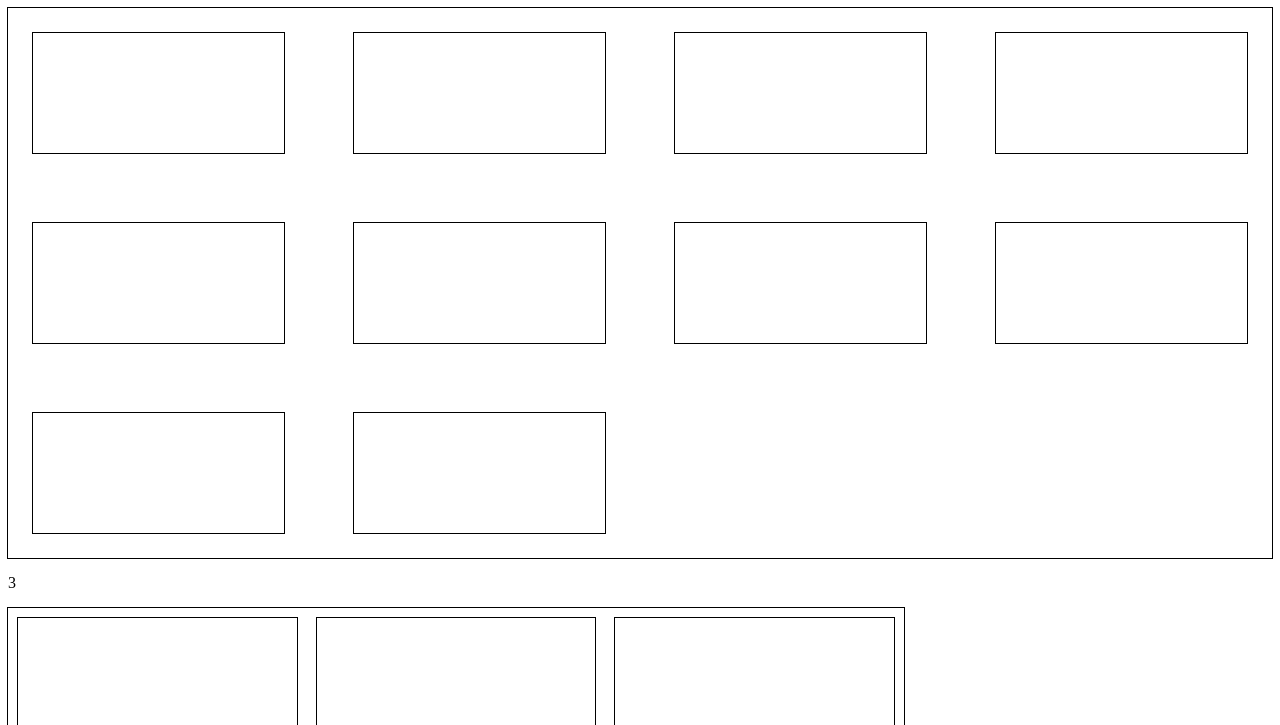
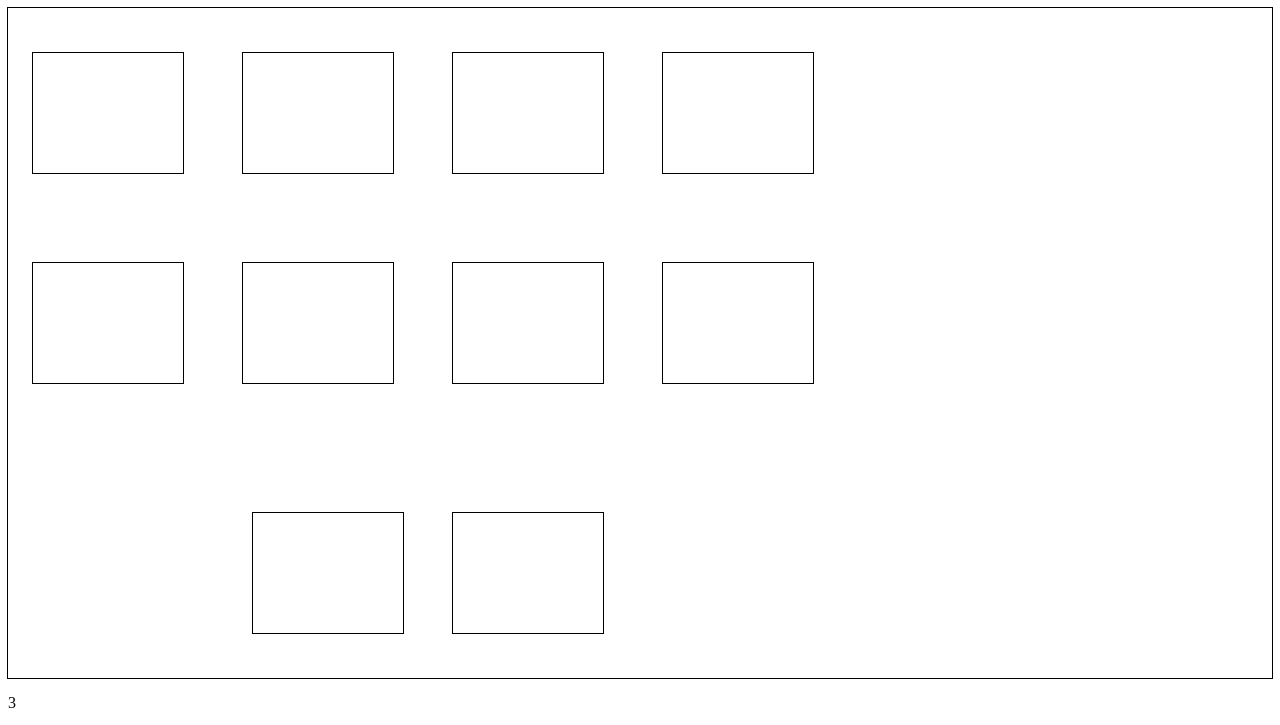
Before and after one commit to alexmegadrive/Turing-Camp-Homework, a plain HTML site: page week2day4 - grid/index.html in a window 1280 px wide. Shown: the top 725 px of the page. Drawn offline with Linux system fonts and the light colour scheme.

Commit message:
week2day4

```diff
--- a/week2day4 - grid/index.html
+++ b/week2day4 - grid/index.html
@@ -7,17 +7,32 @@
 </head>
 <body>
 <div class="container">
+
+    <div class="cont1">
+        <div class="cont__block"></div>
+        <div class="cont__block"></div>
+        <div class="cont__block"></div>
+        <div class="cont__block"></div>
+    </div>
+    <div class="cont2">
+        <div class="cont__block"></div>
+        <div class="cont__block"></div>
+        <div class="cont__block"></div>
+        <div class="cont__block"></div>
+    </div>
+    <div class="cont3">
+        <div></div>
     <div class="cont__block"></div>
     <div class="cont__block"></div>
-    <div class="cont__block"></div>
-    <div class="cont__block"></div>
-    <div class="cont__block"></div>
-    <div class="cont__block"></div>
-    <div class="cont__block"></div>
-    <div class="cont__block"></div>
-    <div class="cont__block"></div>
-    <div class="cont__block"></div>
+        <div></div>
+    </div>
 </div>
+<!--    <div class="cont_flex">-->
+<!--        -->
+<!--    </div>-->
+
+
+
 <p>3</p>
 <div class="container2">
     <div class="a"></div>
--- a/week2day4 - grid/styles.css
+++ b/week2day4 - grid/styles.css
@@ -1,20 +1,50 @@
 .container {
     display: grid;
-grid-template-columns: 1fr 1fr 1fr 1fr ;
+/*grid-template-columns: 1fr 1fr 1fr 1fr ;*/
     grid-template-rows: 1fr 1fr 1fr;
     outline: 1px solid black;
     justify-content: space-between;
-    align-items: center;
     grid-gap: 20px;
+}
+
+.cont1 {
+    display: grid;
+    grid-template-columns: 1fr 1fr 1fr 1fr ;
+    justify-content: space-between;
+    width: 100% ;
     align-content: center;
+
+
+}
+.cont2 {
+    display: grid;
+    justify-content: center;
+    grid-template-columns: 1fr 1fr 1fr 1fr ;
+
+}
+.cont3 {
+    display: grid;
+    justify-content: center;
+
+    grid-template-columns: 1fr 1fr 1fr 1fr  ;
+    margin: 20px;
+
+
 }
 
 .cont__block {
-    min-width: 150px;
-    min-height: 120px;
+    width: 150px;
+    height: 120px;
     outline: 1px solid black;
     margin: 25px;
+}
 
+
+.cont_flex {
+    width: 100%;
+    display: flex;
+    justify-content: space-between;
+    align-content: center;
 }
 
 .container2 {
```
